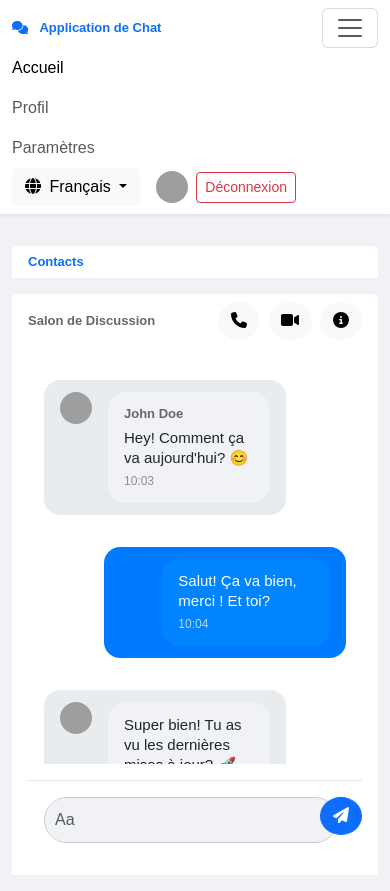
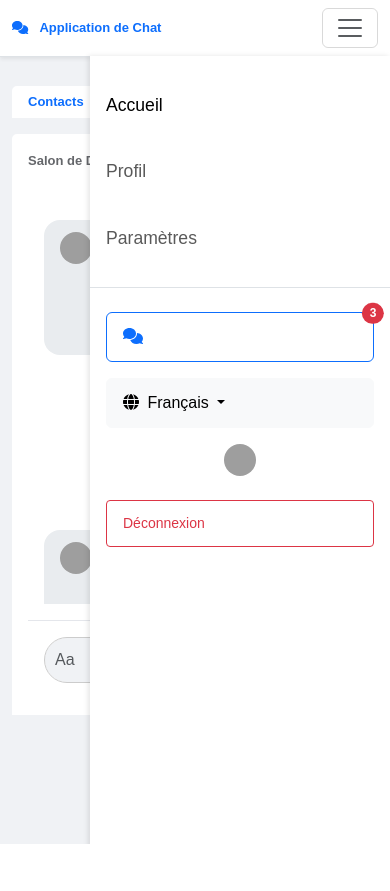
Before and after one commit to Alphonse243/chat_system, a PHP site: page /chat-app/src/index.php in a window 390 px wide, after a click that opens the changed part. After the commit the page ends 844 px from the top, so only its background shows below. Run offline with PHP 8.4, Linux system fonts and the light colour scheme; grey boxes are pictures that could not be loaded.

Commit message:
Redesign navbar

```diff
--- a/chat-app/src/views/partials/navbar.php
+++ b/chat-app/src/views/partials/navbar.php
@@ -2,40 +2,85 @@
 /**
  * Template de la barre de navigation
  * @var array $navData Données de configuration de la navigation
+ * @var array $navData['homeUrl'] URL de la page d'accueil
+ * @var string $navData['appName'] Nom de l'application
+ * @var array $navData['menuItems'] Liste des éléments du menu
+ * @var array $navData['languages'] Liste des langues disponibles
+ * @var string $navData['currentLang'] Code de la langue actuelle
+ * @var string $navData['userAvatar'] URL de l'avatar de l'utilisateur
+ * @var string $navData['logoutText'] Texte du bouton de déconnexion
  */
 ?>
-<!-- Barre de navigation principale -->
-<nav class="navbar navbar-expand-lg navbar-light bg-white shadow-sm mb-3">
+
+<!-- Barre de navigation principale - fixée en haut de la page -->
+<nav class="navbar navbar-expand-lg fixed-top navbar-light bg-white border-bottom shadow-sm">
     <div class="container-fluid">
-        <!-- Logo et nom de l'application -->
+        <!-- Logo et nom de l'application - Lien vers la page d'accueil -->
         <a class="navbar-brand text-primary fw-bold" href="<?= $navData['homeUrl'] ?>">
             <i class="fas fa-comments me-2"></i>
             <span data-i18n="app_name"><?= $navData['appName'] ?></span>
         </a>
 
-        <!-- Bouton hamburger pour mobile -->
+        <!-- Bouton hamburger pour la version mobile - Active/Désactive le menu -->
         <button class="navbar-toggler" type="button" data-bs-toggle="collapse" data-bs-target="#navbarNav">
             <span class="navbar-toggler-icon"></span>
         </button>
 
-        <!-- Contenu de la navigation -->
-        <div class="collapse navbar-collapse" id="navbarNav">
-            <!-- Menu principal -->
+        <!-- Conteneur principal de la navigation -->
+        <div class="collapse navbar-collapse navbar-collapse-right" id="navbarNav">
+            <!-- Menu principal - Liste des liens de navigation -->
             <ul class="navbar-nav me-auto">
                 <?php foreach ($navData['menuItems'] as $item): ?>
                     <li class="nav-item">
                         <a class="nav-link <?= $item['active'] ? 'active' : '' ?>"
                            href="<?= $item['url'] ?>"
-                           data-i18n="<?= str_replace('/', '', $item['url']) || 'home' ?>">
+                           data-i18n="<?= $item['url'] ? str_replace('/', '', $item['url']) : 'home' ?>">
                             <?= $item['label'] ?>
                         </a>
                     </li>
                 <?php endforeach; ?>
             </ul>
 
-            <!-- Section utilisateur -->
+            <!-- Section utilisateur - Langue, avatar et déconnexion -->
             <div class="d-flex align-items-center">
-                <!-- Sélecteur de langue -->
+                <!-- Menu Chat -->
+                <div class="dropdown me-3">
+                    <button class="btn btn-outline-primary position-relative"
+                            type="button"
+                            id="chatDropdown"
+                            data-bs-toggle="dropdown">
+                        <i class="fas fa-comments"></i>
+                        <span class="position-absolute top-0 start-100 translate-middle badge rounded-pill bg-danger">
+                            3
+                        </span>
+                    </button>
+                    <div class="dropdown-menu dropdown-menu-end p-0"
+                         style="width: 300px; max-height: 400px; overflow-y: auto;">
+                        <div class="p-3 border-bottom">
+                            <h6 class="mb-0">Messages récents</h6>
+                        </div>
+                        <div class="chat-messages">
+                            <a href="#" class="dropdown-item p-2 border-bottom">
+                                <div class="d-flex">
+                                    <img src="<?= $navData['userAvatar'] ?>" class="rounded-circle me-2" style="width: 40px; height: 40px;">
+                                    <div class="flex-grow-1">
+                                        <div class="d-flex justify-content-between">
+                                            <h6 class="mb-0">John Doe</h6>
+                                            <small class="text-muted">10:07</small>
+                                        </div>
+                                        <p class="mb-0 small text-truncate">Il y a plein de nouvelles fonctionnalités cool!</p>
+                                    </div>
+                                </div>
+                            </a>
+                            <!-- Autres messages... -->
+                        </div>
+                        <div class="p-2 text-center border-top">
+                            <a href="/messages" class="text-decoration-none">Voir tous les messages</a>
+                        </div>
+                    </div>
+                </div>
+
+                <!-- Sélecteur de langue - Menu déroulant des langues disponibles -->
                 <div class="dropdown me-3">
                     <button class="btn btn-light dropdown-toggle" type="button" id="languageSelector" data-bs-toggle="dropdown">
                         <i class="fas fa-globe me-1"></i>
@@ -53,12 +98,97 @@
                         <?php endforeach; ?>
                     </ul>
                 </div>
+
+                <!-- Avatar de l'utilisateur -->
                 <img src="<?= $navData['userAvatar'] ?>"
                      class="rounded-circle me-2"
                      style="width: 32px; height: 32px;"
                      alt="Avatar utilisateur">
-                <button class="btn btn-outline-danger btn-sm" data-i18n="logout"><?= $navData['logoutText'] ?></button>
+
+                <!-- Bouton de déconnexion -->
+                <button class="btn btn-outline-danger btn-sm" data-i18n="logout">
+                    <?= $navData['logoutText'] ?>
+                </button>
             </div>
         </div>
     </div>
 </nav>
+<!-- Espacement pour éviter que le contenu ne soit masqué par la navbar fixe -->
+<div style="margin-top: 70px;"></div>
+
+<style>
+@media (max-width: 991.98px) {
+    .navbar-collapse-right {
+        position: fixed;
+        top: 0;
+        right: 0;
+        bottom: 0;
+        width: 300px;
+        height: 100vh;
+        background: white;
+        box-shadow: -2px 0 5px rgba(0, 0, 0, 0.1);
+        padding: 0;
+        z-index: 1031;
+        transform: translateX(100%);
+        transition: transform 0.3s ease-in-out;
+        overflow-y: auto;
+        margin-top: 56px;
+    }
+
+    .navbar-collapse-right.show {
+        transform: translateX(0);
+    }
+
+    .navbar-nav {
+        padding: 1rem 0;
+        width: 100%;
+    }
+
+    .navbar-nav .nav-item {
+        padding: 0.5rem 1rem;
+    }
+
+    .navbar-nav .nav-link {
+        padding: 0.75rem 0;
+        font-size: 1.1rem;
+        border-radius: 8px;
+    }
+
+    .navbar-collapse-right .d-flex {
+        flex-direction: column;
+        width: 100%;
+        padding: 1rem;
+        border-top: 1px solid #dee2e6;
+    }
+
+    .navbar-collapse-right .d-flex > * {
+        width: 100%;
+        margin: 0.5rem 0 !important;
+    }
+
+    .navbar-collapse-right .btn,
+    .navbar-collapse-right .dropdown-toggle {
+        width: 100%;
+        text-align: left;
+        padding: 0.75rem 1rem;
+    }
+
+    .navbar-collapse-right .dropdown-menu {
+        width: 100%;
+        position: static !important;
+        box-shadow: none;
+        border: 1px solid #dee2e6;
+        margin-top: 0.5rem;
+    }
+
+    .navbar-collapse-right img.rounded-circle {
+        width: 48px;
+        height: 48px;
+        margin-bottom: 0.5rem;
+    }
+
+    .navbar-collapse-right .btn-outline-danger {
+        margin-top: 1rem !important;
+    }
+}
+</style>
```
Also changed, not shown: chat-app/src/public/css/navbar.css (added, +74 -0 lines).
